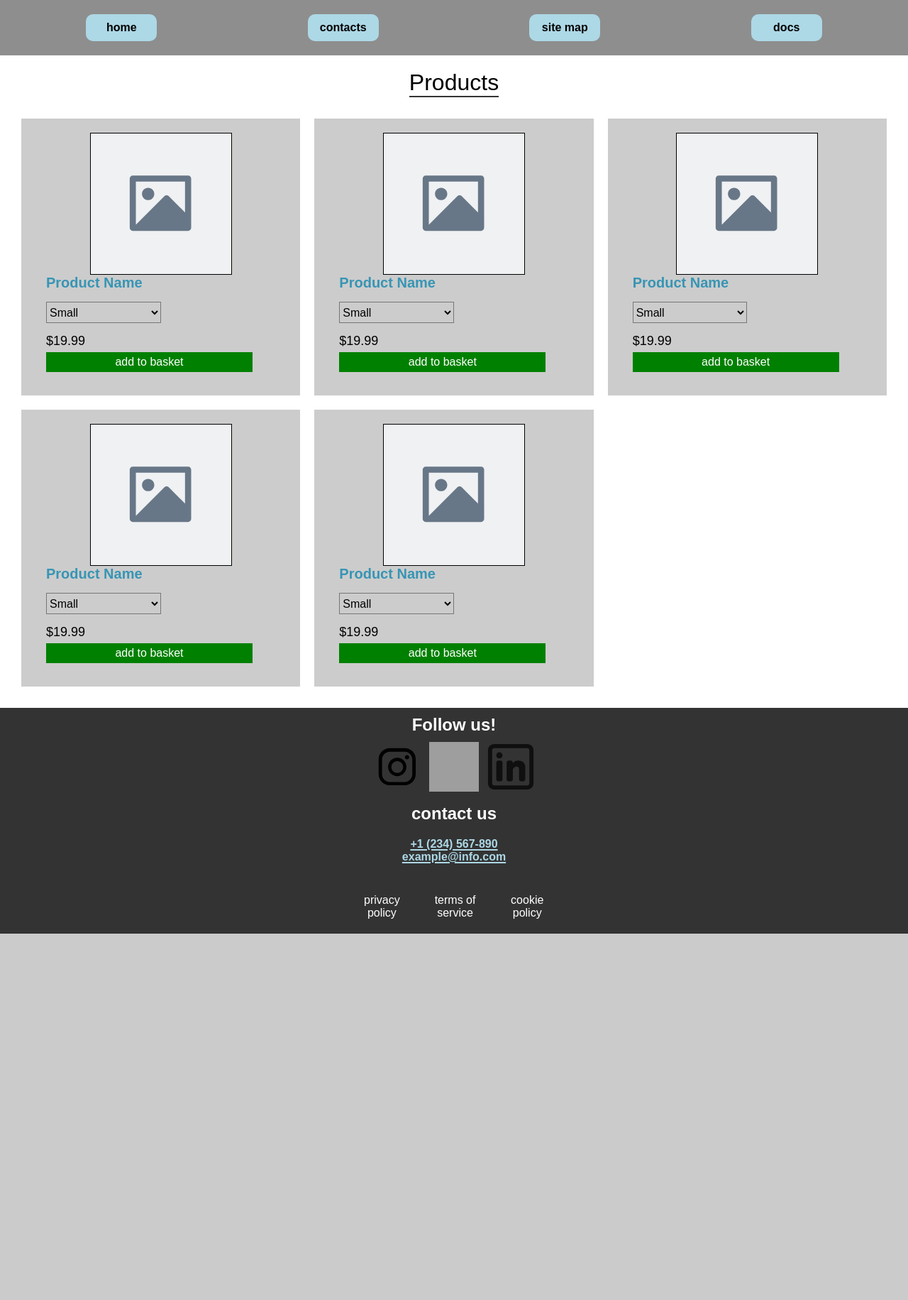
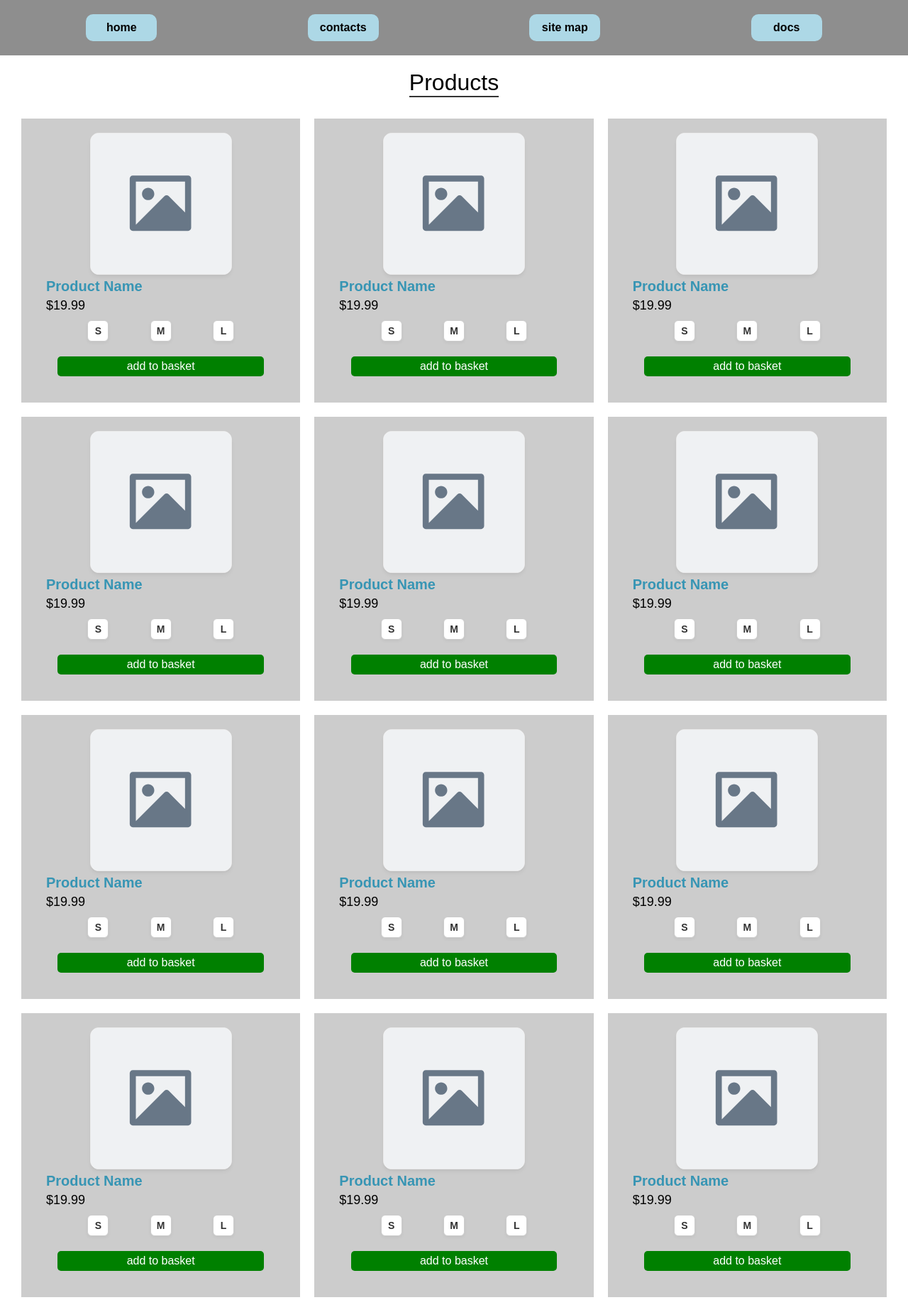
Before and after one commit to Jack-HB09/College-website-main, a PHP site: page / in a window 1280 px wide. Shown: the part 90-1921 px from the top of the page at 71% size. Before the commit the page ends 1405 px from the top, so only its background shows below. Run offline with PHP 8.4, Linux system fonts and the light colour scheme; grey boxes are pictures that could not be loaded.

Commit message:
made my product cards look pretty. added hover aniations and still need to do some active styles. Will be focusing n prettififying my footer and header. friday will add messages to my webapp.

```diff
--- a/index.html
+++ b/index.html
@@ -39,76 +39,12 @@
                     <div class="product-name">
                         Product Name
                     </div>
-                    <select class="product-size-container">
-                        <option value="small">Small</option>
-                        <option value="medium">Medium</option>
-                        <option value="large">Large</option>
-                    </select>
                     <div class="product-price">$19.99</div>
-                    <button class="add-to basket">add to basket</button>
-                </div>
-            </div>
-            <div class="product-card" id="product-card-id">
-                <img src="images/placeholder.svg" alt="Product Image" class="product-image">
-                <div class="product-details " id="product details-id">
-                    <div class="product-name">
-                        Product Name
+                    <div class="product-size-container">
+                        <button class="product-size-container-size" value="small">S</button>
+                        <button class="product-size-container-size" value="medium">M</button>
+                        <button class="product-size-container-size" value="large">L</button>
                     </div>
-
-                    <select class="product-size-container">
-                        <option value="small">Small</option>
-                        <option value="medium">Medium</option>
-                        <option value="large">Large</option>
-                    </select>
-                    <div class="product-price">$19.99</div>
-                    <button class="add-to basket">add to basket</button>
-                </div>
-            </div>
-            <div class="product-card" id="product-card-id">
-                <img src="images/placeholder.svg" alt="Product Image" class="product-image">
-                <div class="product-details " id="product details-id">
-                    <div class="product-name">
-                        Product Name
-                    </div>
-
-                    <select class="product-size-container">
-                        <option value="small">Small</option>
-                        <option value="medium">Medium</option>
-                        <option value="large">Large</option>
-                    </select>
-                    <div class="product-price">$19.99</div>
-                    <button class="add-to basket">add to basket</button>
-                </div>
-            </div>
-            <div class="product-card" id="product-card-id">
-                <img src="images/placeholder.svg" alt="Product Image" class="product-image">
-                <div class="product-details " id="product details-id">
-                    <div class="product-name">
-                        Product Name
-                    </div>
-
-                    <select class="product-size-container">
-                        <option value="small">Small</option>
-                        <option value="medium">Medium</option>
-                        <option value="large">Large</option>
-                    </select>
-                    <div class="product-price">$19.99</div>
-                    <button class="add-to basket">add to basket</button>
-                </div>
-            </div>
-            <div class="product-card" id="product-card-id">
-                <img src="images/placeholder.svg" alt="Product Image" class="product-image">
-                <div class="product-details " id="product details-id">
-                    <div class="product-name">
-                        Product Name
-                    </div>
-
-                    <select class="product-size-container">
-                        <option value="small">Small</option>
-                        <option value="medium">Medium</option>
-                        <option value="large">Large</option>
-                    </select>
-                    <div class="product-price">$19.99</div>
                     <button class="add-to basket">add to basket</button>
                 </div>
             </div>
--- a/scripts/main.js
+++ b/scripts/main.js
@@ -1,14 +1,41 @@
+function add_product(rows = 5) {
+    const product_scoller = document.getElementById("product-scroller");
+    console.log(product_scoller);
+    const AMOUNT = rows * 3;
+    for (let i = 0; i < AMOUNT; i++) {
+        product_scoller.innerHTML += `
+        <div class="product-card" id="product-card-` + i + `">
+            <img src="images/placeholder.svg" alt="Product Image" class="product-image">
+                <div class="product-details " id="product details-id">
+                    <div class="product-name">
+                        Product Name
+                    </div>
+                    <div class="product-price">$19.99</div>
+                    <div class="product-size-container">
+                        <button class="product-size-container-size" value="small">S</button>
+                        <button class="product-size-container-size" value="medium">M</button>
+                        <button class="product-size-container-size" value="large">L</button>
+                    </div>
+                    <button class="add-to basket">add to basket</button>
+                </div>
+        </div>
+        `
+    }
+}
+
 addEventListener("DOMContentLoaded", (event) => {
+    console.log(event)
     const account_svg = document.getElementById("account-svg");
-account_svg.addEventListener("click",()=>{
-    console.log
+    account_svg.addEventListener("click", () => {
+
         account_svg.classList.toggle("active")
     });
+    add_product(5)
 
 
     const hamburger = document.getElementById("hamburger-svg")
     const hamburger_menu = document.getElementById("hamburger-nav")
-hamburger.addEventListener("click",()=>{
+    hamburger.addEventListener("click", () => {
         hamburger_menu.classList.toggle("show")
     });
 });
--- a/style/main.css
+++ b/style/main.css
@@ -10,6 +10,7 @@ html {
 html {
     font-size: 100%;
 }
+
 html::-webkit-scrollbar {
     display: none;
 }
@@ -51,15 +52,17 @@ nav #utility-container {
     max-width: 4.375rem;
     aspect-ratio: 1 / 1;
 }
-#account-svg.active{
+
+#account-svg.active {
     filter: hue-rotate(120deg)
 }
+
 #hamburger-svg {
     padding-right: 0.625rem;
 }
 
 #hamburger-nav {
-    position:absolute;
+    position: absolute;
     top: 5rem;
     right: -9.375rem;
     margin: 0;
@@ -73,10 +76,10 @@ nav #utility-container {
     transition: 500ms ease-out;
 }
 
-#hamburger-nav.show{
+#hamburger-nav.show {
     max-height: fit-content;
-    max-width:fit-content;
-    right:-10px;
+    max-width: fit-content;
+    right: -10px;
     padding: 0.625rem;
     margin: 0;
 }
@@ -138,7 +141,7 @@ main #product-scroller {
     padding: 0.625rem;
 }
 
-#product-scroller .product-card {
+.product-card {
     min-width: 0;
     min-height: 11.25rem;
     background-color: #ccc;
@@ -147,21 +150,40 @@ main #product-scroller {
     flex-direction: row;
     flex-wrap: wrap;
     align-items: center;
-    padding: 1.25rem;
+    padding: 0 1.25rem;
+    padding-top: 1rem;
     justify-content: center;
 }
 
-.product-card img {
+.product-image {
     max-height: 9.375rem;
     aspect-ratio: 1 / 1;
     width: auto;
     border: black 1px solid;
     margin: 0 1.25rem;
     justify-self: center;
-
+    background: #ffffff;
+    border-radius: 12px;
+    border: 1px solid #eaeaea;
+    transition: transform 0.3s cubic-bezier(0.34, 1.56, 0.64, 1),
+        box-shadow 0.3s ease;
+    box-shadow: 0 4px 6px -1px rgba(0, 0, 0, 0.05),
+        0 2px 4px -1px rgba(0, 0, 0, 0.03);
 }
 
-.product-card .product-details {
+
+@media(hover:hover) {
+    .product-image:hover {
+        transform: scale(1.03) translateY(-8px);
+
+        box-shadow: 0 20px 25px -5px rgba(0, 0, 0, 0.1),
+            0 10px 10px -5px rgba(0, 0, 0, 0.04);
+
+        border-color: #d1d1d1;
+    }
+}
+
+.product-details {
     display: flex;
     flex-direction: column;
     align-items: start;
@@ -169,32 +191,85 @@ main #product-scroller {
     min-height: 9.375rem;
     min-width: 9rem;
     flex: 1 1 9rem;
-    margin: 0 0.9375rem;
+    margin: 5px 0.9375rem;
 }
 
-.product-details .product-name {
+.product-name {
     max-width: 90%;
     font-size: 1.25rem;
     font-weight: bold;
     color: #3795b4;
 }
 
-.product-details .product-price {
+.product-price {
     max-width: 30%;
     font-size: 1.125rem;
     color: #000;
 }
 
-.product-details .product-size-container {
-    width: 50%;
-    height: 1.875rem;
+.product-size-container {
     background-color: #ccc;
     font-size: 1rem;
     color: #000;
     margin: 0.625rem 0;
+
+    display: flex;
+    align-items: center;
+    justify-content: space-evenly;
+    width: 100%;
+    height: 1.2rem;
+
+}
+
+.product-size-container-size {
+    /* Senior Clean-up: Switched to equal dimensions for a perfect square/circle */
+    width: 30px;
+    height: 30px;
+    display: flex;
+    align-items: center;
+    justify-content: center;
+
+    font-size: 0.875rem;
+    font-weight: 600;
+    color: #333;
+
+    border: 1px solid #ccc;
+    /* Softer border than pure black */
+    border-radius: 6px;
+    /* Clean modern radius */
+    background-color: #ffffff;
+
+    /* Modern Soft Shadow */
+    box-shadow: 0 2px 4px rgba(0, 0, 0, 0.05);
+    transition: all 0.2s ease;
+}
+
+
+
+@media(hover: hover) {
+    .product-size-container-size:hover {
+        background-color: #add8e6;
+        cursor: pointer;
+        border: 1px solid black;
+        box-shadow: 0 4px 8px rgba(0, 0, 0, 0.1);
+        transform: translateY(-1px);
+        transform: scale(1.2);
+        /* Gently lifts the button up */
+
+    }
+
+
+}
+
+.product-size-container-size:active {
+    transform: translateY(1px);
+    /* Pushes the button down */
+    box-shadow: 0 1px 2px rgba(0, 0, 0, 0.05);
+    /* Flattens shadow to feel pressed */
 }
 
 .add-to.basket {
+    margin: auto;
     width: 90%;
     min-height: 1.5rem;
     padding: 0.3125rem 0.625rem;
@@ -203,16 +278,20 @@ main #product-scroller {
     font-size: 1rem;
     border: none;
     cursor: pointer;
+    border-radius: 5px;
 }
 
 @media(hover: hover) {
     .add-to.basket:hover {
-        background-color: lightgreen;
+        background-color: #00aa00;
+        transform: scale(1.05);
     }
 }
 
 .add-to.basket:active {
-    background-color: darkgreen;
+    background-color: white;
+    color: green;
+    border: 1px solid green;
 }
 
 footer {
@@ -253,7 +332,7 @@ footer #contact {
     margin-bottom: 1.25rem;
 }
 
-footer h1{
+footer h1 {
     margin: 10px 0;
     font-size: 1.5rem;
 }
@@ -315,9 +394,9 @@ footer h1{
     text-decoration: none;
     padding: 0 5%;
 }
-@media (hover:hover)
-{
-    #policies a:hover{
+
+@media (hover:hover) {
+    #policies a:hover {
         text-decoration: underline;
         color: lightblue;
     }
@@ -331,41 +410,43 @@ footer h1{
     background-color: #666;
 
 }
-/* Isolate the tap property completely so no other styles interfere */
-* {
-  -webkit-tap-highlight-color: rgba(0, 0, 0, 0) !important;
-}
+
 @media (min-width: 48rem) {
     #hamburger-nav {
-        position:static;
-        border-radius:0;
+        position: static;
+        border-radius: 0;
         max-height: fit-content;
         padding: 1.25rem;
         margin: 0;
         flex-direction: row;
     }
+
     #hamburger-svg {
         display: none;
     }
-    #hamburger-nav ul{
+
+    #hamburger-nav ul {
         flex-direction: row;
         width: 100%;
     }
-    #hamburger-nav ul li{
+
+    #hamburger-nav ul li {
         max-width: 100px;
     }
-    #account-svg{
+
+    #account-svg {
         margin-right: 20px;
     }
-    main #product-scroller{
+
+    main #product-scroller {
         grid-template-columns: repeat(3, minmax(0, 1fr));
     }
 
-    .product-card{
+    .product-card {
         padding: 1.25rem;
     }
 
-    .product-card img{
+    .product-card img {
         max-height: 12.5rem;
     }
 }
```
Lines whose indentation alone changed are shown as unchanged.
